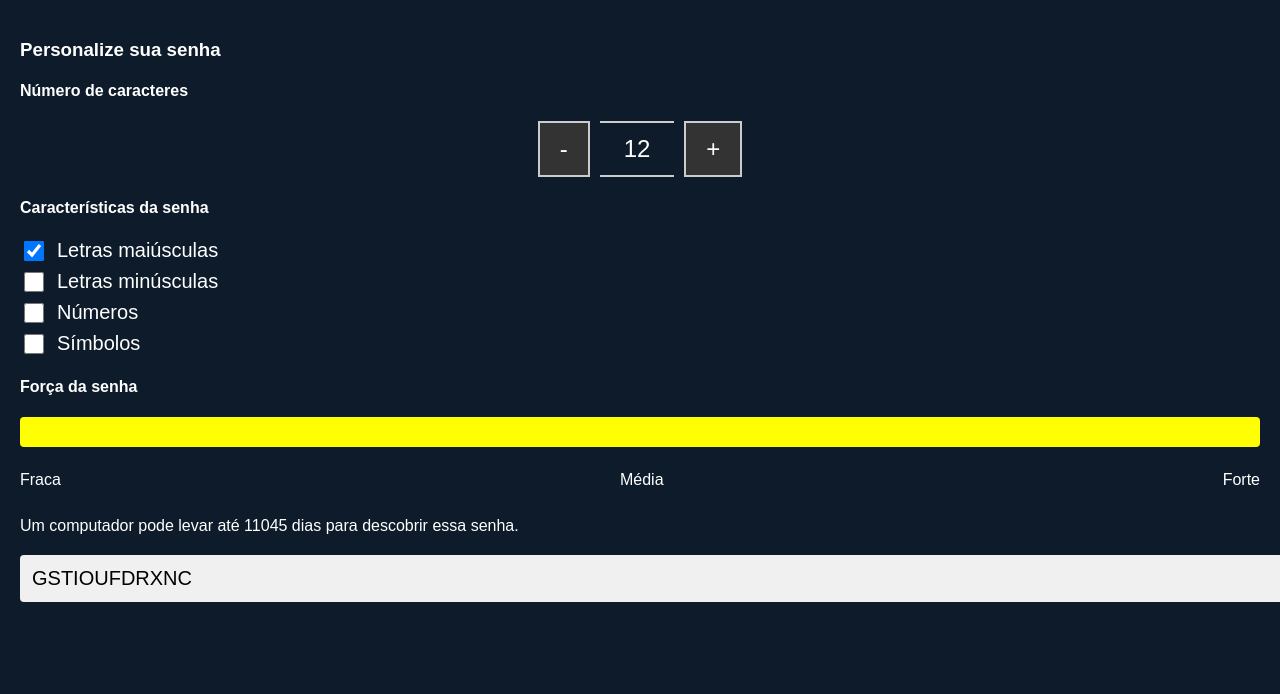
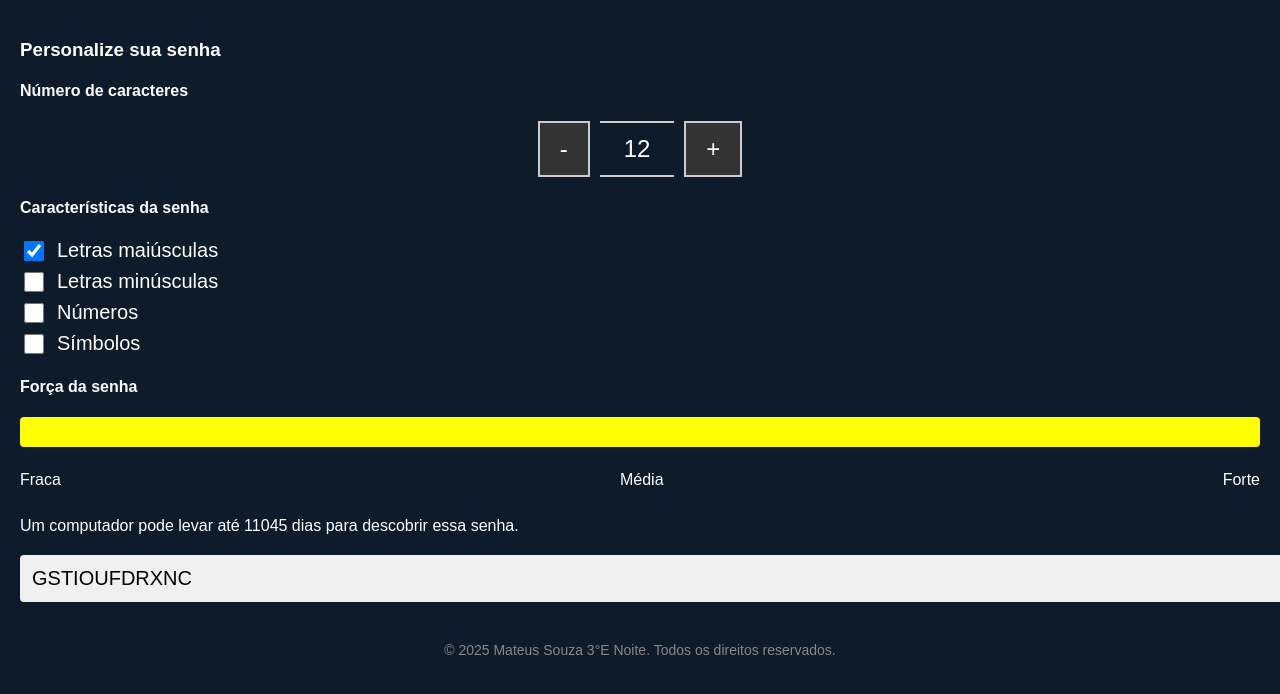
Before and after one commit to mateuslorenzo06/senha, a plain HTML site: page index.html in a window 1280 px wide. Drawn offline with Linux system fonts and the light colour scheme.

Commit message:
Add files via upload

```diff
--- a/index.html
+++ b/index.html
@@ -53,3 +53,6 @@
 </body>
 
 </html>
+<footer style="text-align:center; padding:10px; color:#888; font-size:14px; margin-top:30px;">
+  &copy; 2025 Mateus Souza 3°E Noite. Todos os direitos reservados.
+</footer>
```
